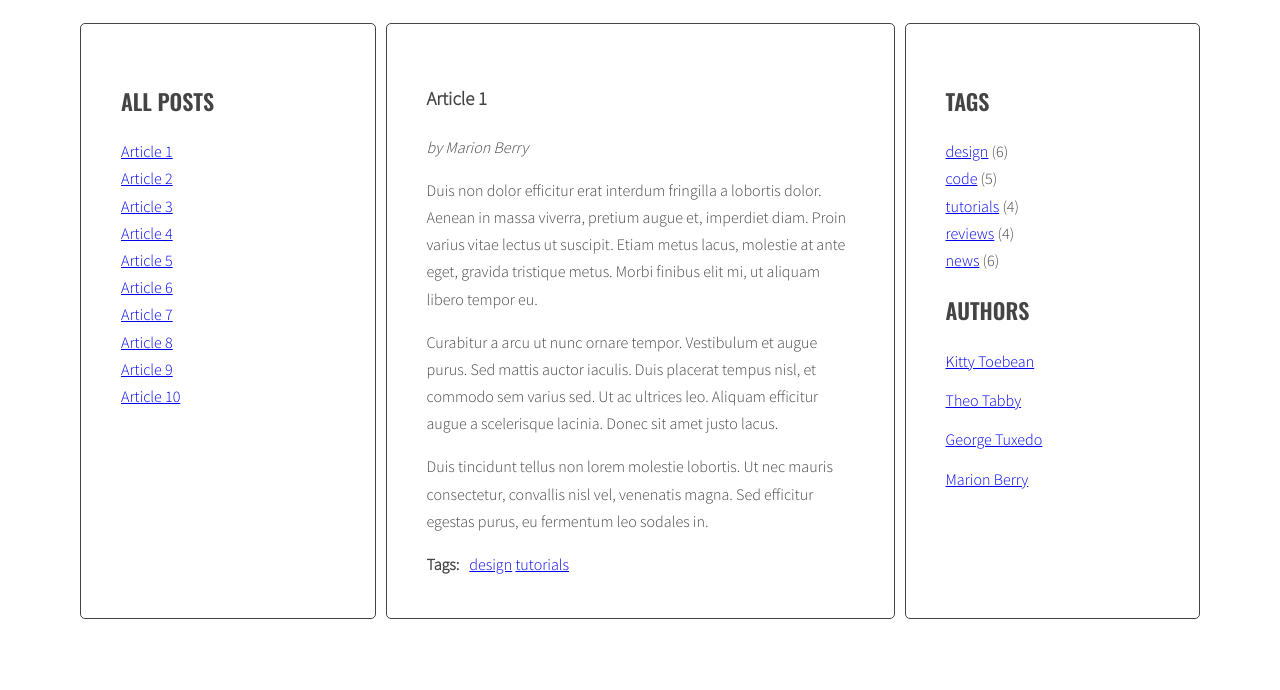
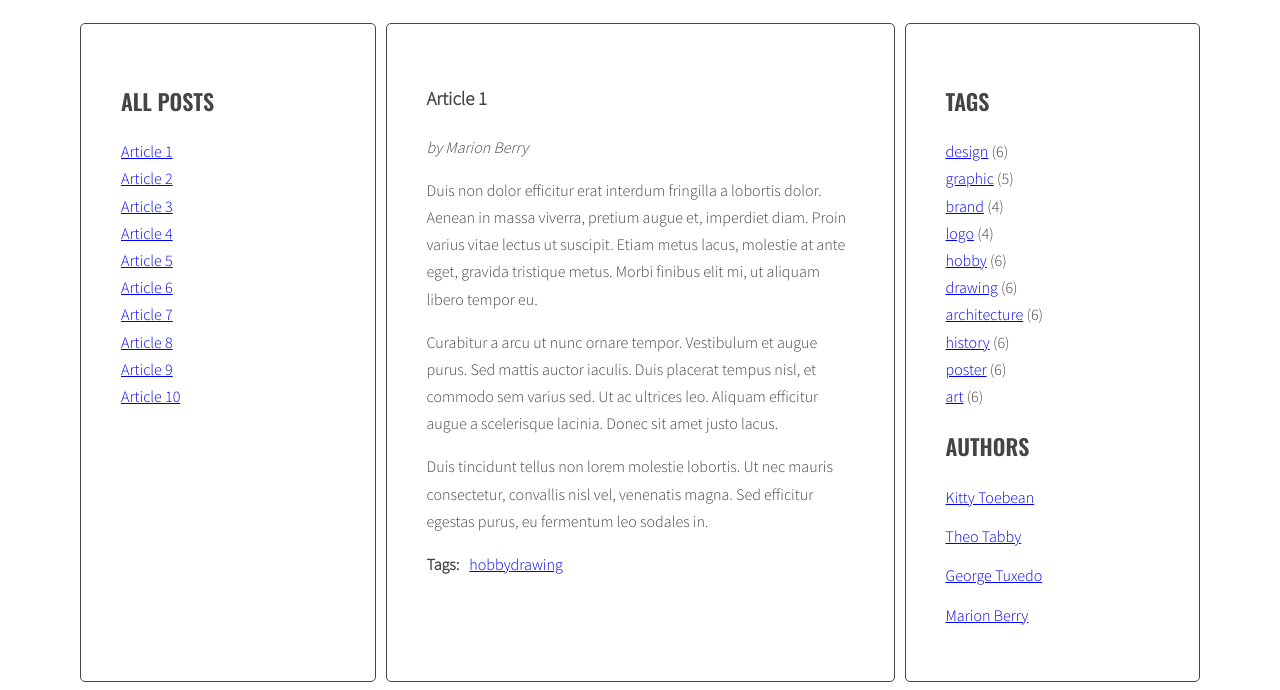
Before and after one commit to karolinaa178/javascript-blog, a website: page index.html in a window 1280 px wide. Shown: the part 220-910 px from the top of the page. Before the commit the page ends 847 px from the top, so only its background shows below. Drawn offline with nearby package versions, Linux system fonts and the light colour scheme.

Commit message:
Add generateTags function

```diff
--- a/index.html
+++ b/index.html
@@ -16,7 +16,7 @@
             </ul>
           </aside>
           <section class="posts">
-            <article class="post active" id="article-1">
+            <article class="post active" id="article-1" data-tags="hobby drawing">
               <h3 class="post-title">Article 1</h3>
               <p class="post-author">by Marion Berry</p>
               <div class="post-content">
@@ -29,12 +29,10 @@
               <div class="post-tags">
                 <p><strong>Tags:</strong></p>
                 <ul class="list list-horizontal">
-                  <li><a href="#">design</a></li>
-                  <li><a href="#">tutorials</a></li>
                 </ul>
               </div>
             </article>
-            <article class="post" id="article-2">
+            <article class="post" id="article-2" data-tags="brand graphic logo art">
               <h3 class="post-title">Article 2</h3>
               <p class="post-author">by Theo Tabby</p>
               <div class="post-content">
@@ -47,12 +45,10 @@
               <div class="post-tags">
                 <p><strong>Tags:</strong></p>
                 <ul class="list list-horizontal">
-                  <li><a href="#">news</a></li>
-                  <li><a href="#">code</a></li>
                 </ul>
               </div>
             </article>
-            <article class="post" id="article-3">
+            <article class="post" id="article-3" data-tags="history brand design">
               <h3 class="post-title">Article 3</h3>
               <p class="post-author">by George Tuxedo</p>
               <div class="post-content">
@@ -64,13 +60,10 @@
               <div class="post-tags">
                 <p><strong>Tags:</strong></p>
                 <ul class="list list-horizontal">
-                  <li><a href="#">news</a></li>
-                  <li><a href="#">reviews</a></li>
-                  <li><a href="#">design</a></li>
                 </ul>
               </div>
             </article>
-            <article class="post" id="article-4">
+            <article class="post" id="article-4" data-tags="architecture  history">
               <h3 class="post-title">Article 4</h3>
               <p class="post-author">by Kitty Toebean</p>
               <div class="post-content">
@@ -83,13 +76,10 @@
               <div class="post-tags">
                 <p><strong>Tags:</strong></p>
                 <ul class="list list-horizontal">
-                  <li><a href="#">tutorials</a></li>
-                  <li><a href="#">code</a></li>
-                  <li><a href="#">design</a></li>
                 </ul>
               </div>
             </article>
-            <article class="post" id="article-5">
+            <article class="post" id="article-5" data-tags="hobby graphic design logo">
               <h3 class="post-title">Article 5</h3>
               <p class="post-author">by Marion Berry</p>
               <div class="post-content">
@@ -102,12 +92,10 @@
               <div class="post-tags">
                 <p><strong>Tags:</strong></p>
                 <ul class="list list-horizontal">
-                  <li><a href="#">design</a></li>
-                  <li><a href="#">reviews</a></li>
                 </ul>
               </div>
             </article>
-            <article class="post" id="article-6">
+            <article class="post" id="article-6" data-tags="graphic art poster">
               <h3 class="post-title">Article 6</h3>
               <p class="post-author">by George Tuxedo</p>
               <div class="post-content">
@@ -120,12 +108,10 @@
               <div class="post-tags">
                 <p><strong>Tags:</strong></p>
                 <ul class="list list-horizontal">
-                  <li><a href="#">reviews</a></li>
-                  <li><a href="#">code</a></li>
                 </ul>
               </div>
             </article>
-            <article class="post" id="article-7">
+            <article class="post" id="article-7" data-tags="graphic logo ">
               <h3 class="post-title">Article 7</h3>
               <p class="post-author">by Kitty Toebean</p>
               <div class="post-content">
@@ -138,12 +124,10 @@
               <div class="post-tags">
                 <p><strong>Tags:</strong></p>
                 <ul class="list list-horizontal">
-                  <li><a href="#">code</a></li>
-                  <li><a href="#">news</a></li>
                 </ul>
               </div>
             </article>
-            <article class="post" id="article-8">
+            <article class="post" id="article-8" data-tags="design history">
               <h3 class="post-title">Article 8</h3>
               <p class="post-author">by Theo Tabby</p>
               <div class="post-content">
@@ -156,13 +140,10 @@
               <div class="post-tags">
                 <p><strong>Tags:</strong></p>
                 <ul class="list list-horizontal">
-                  <li><a href="#">news</a></li>
-                  <li><a href="#">design</a></li>
-                  <li><a href="#">tutorials</a></li>
                 </ul>
               </div>
             </article>
-            <article class="post" id="article-9">
+            <article class="post" id="article-9" data-tags="design graphic poster">
               <h3 class="post-title">Article 9</h3>
               <p class="post-author">by Marion Berry</p>
               <div class="post-content">
@@ -175,12 +156,10 @@
               <div class="post-tags">
                 <p><strong>Tags:</strong></p>
                 <ul class="list list-horizontal">
-                  <li><a href="#">news</a></li>
-                  <li><a href="#">tutorials</a></li>
                 </ul>
               </div>
             </article>
-            <article class="post" id="article-10">
+            <article class="post" id="article-10" data-tags="drawing poster design">
               <h3 class="post-title">Article 10</h3>
               <p class="post-author">by George Tuxedo</p>
               <div class="post-content">
@@ -193,10 +172,6 @@
               <div class="post-tags">
                 <p><strong>Tags:</strong></p>
                 <ul class="list list-horizontal">
-                  <li><a href="#">code</a></li>
-                  <li><a href="#">design</a></li>
-                  <li><a href="#">news</a></li>
-                  <li><a href="#">reviews</a></li>
                 </ul>
               </div>
             </article>
@@ -204,11 +179,16 @@
           <aside class="sidebar">
             <h2 class="section-title">Tags</h2>
             <ul class="list tags">
-              <li><a href="#">design</a> <span>(6)</span></li>
-              <li><a href="#">code</a> <span>(5)</span></li>
-              <li><a href="#">tutorials</a> <span>(4)</span></li>
-              <li><a href="#">reviews</a> <span>(4)</span></li>
-              <li><a href="#">news</a> <span>(6)</span></li>
+              <li><a href="#tag-design">design</a> <span>(6)</span></li>
+              <li><a href="#tag-graphic">graphic</a> <span>(5)</span></li>
+              <li><a href="#tag-brand">brand</a> <span>(4)</span></li>
+              <li><a href="#tag-logo">logo</a> <span>(4)</span></li>
+              <li><a href="#tag-hobby">hobby</a> <span>(6)</span></li>
+              <li><a href="#tag-drawing">drawing</a> <span>(6)</span></li>
+              <li><a href="#tag-architecture">architecture</a> <span>(6)</span></li>
+              <li><a href="#tag-history">history</a> <span>(6)</span></li>
+              <li><a href="#tag-poster">poster</a> <span>(6)</span></li>
+              <li><a href="#tag-art">art</a> <span>(6)</span></li>
             </ul>
             <h2 class="section-title">Authors</h2>
             <ul class="list authors">
--- a/js/script.js
+++ b/js/script.js
@@ -43,7 +43,8 @@
 
   const optArticleSelector = '.post',
     optTitleSelector = '.post-title',
-    optTitleListSelector = '.titles';
+    optTitleListSelector = '.titles',
+    optArticleTagsSelector = '.post-tags .list';
 
   const generateTitleLinks = function() {
 
@@ -51,7 +52,7 @@
     const titleList = document.querySelector(optTitleListSelector);
     titleList.innerHTML = '';
 
-    /* find all the aarticles and save them to variable: articles */
+    /* find all the articles and save them to variable: articles */
     const articles = document.querySelectorAll(optArticleSelector);
     /* ... */
     let html = '';
@@ -78,4 +79,43 @@
     }
   };
   generateTitleLinks();
+
+  const generateTags = function() {
+    /* find all articles */
+    const articles = document.querySelectorAll(optArticleSelector);
+
+    /* START LOOP: for every article: */
+    for(let article of articles){
+      // const articleId = article.getAttribute('id');
+
+      /* find tags wrapper */
+      const tagWrapper = article.querySelector(optArticleTagsSelector);
+
+      /* make html variable with empty string */
+      let html = '';
+
+      /* get tags from data-tags attribute */
+      const articleTags = article.getAttribute('data-tags');
+      console.log(articleTags);
+
+      /* split tags into array */
+      const articleTagsArray = articleTags.split(' ');
+      console.log('articleTagsArray: ', articleTagsArray);
+
+      /* START LOOP: for each tag */
+      for(let tag of articleTagsArray){
+      /* generate HTML of the link */
+        const tagLink = '<li><a href="#tag-' + tag + '">' + tag + '</a></li>';
+        /* add generated code to html variable */
+        html = html + tagLink;
+
+      /* END LOOP: for each tag */
+      }
+      /* insert HTML of all the links into the tags wrapper */
+      tagWrapper.innerHTML = html;
+    /* END LOOP: for every article: */
+    }
+  };
+
+  generateTags();
 }
```
Also changed, not shown: 1 other file.
